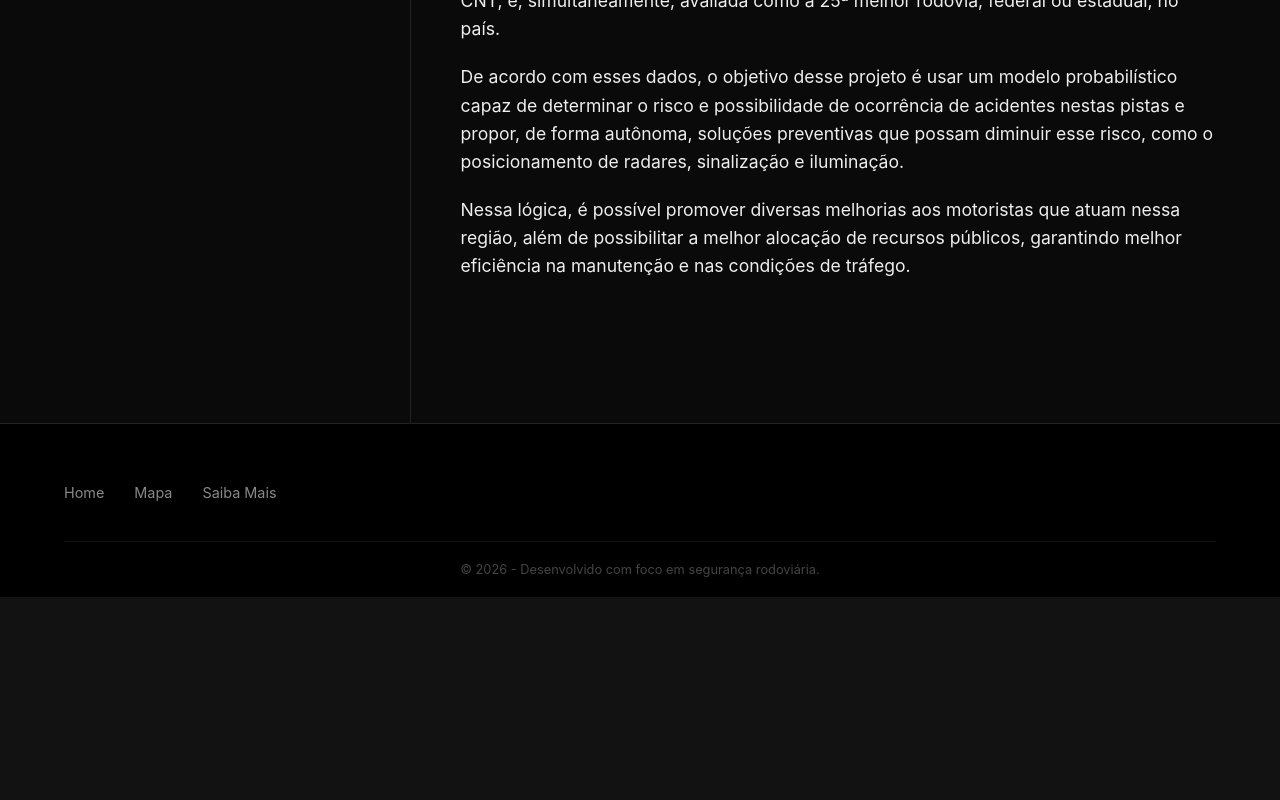
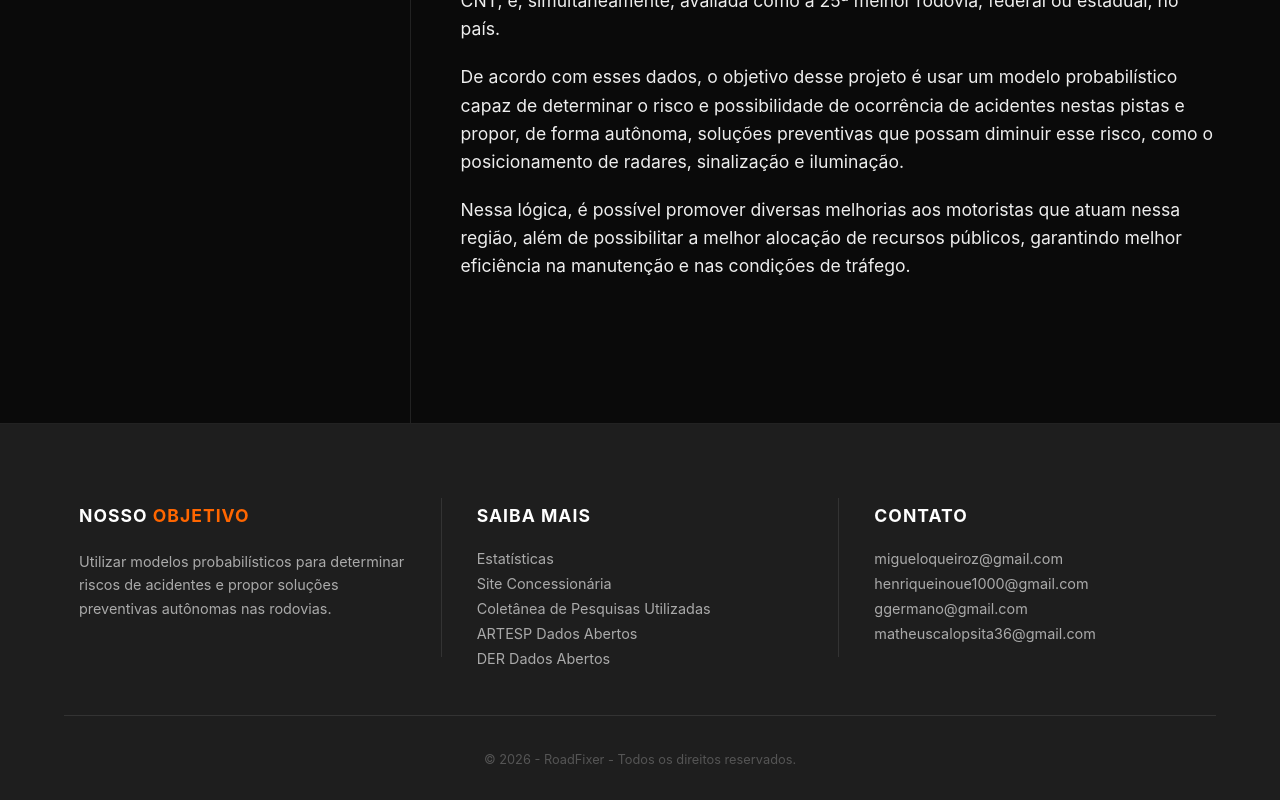
Before and after one commit to MiguelOliveira22/TCC26RoadFixer, a React (Vite) app in the folder RoadFixer/: page /saibaMais in a window 1280 px wide. Shown: the part 480-1280 px from the top of the page. Before the commit the page ends 1077 px from the top, so only its background shows below. Built offline with nearby package versions, Linux system fonts and the light colour scheme.

Commit message:
ajuste no footer

```diff
--- a/RoadFixer/src/components/Footer.jsx
+++ b/RoadFixer/src/components/Footer.jsx
@@ -5,15 +5,61 @@ export default function Footer() {
 
   return (
     <footer style={styles.footer}>
-      <div style={styles.top}>
-        <div style={styles.links}>
-          <span style={styles.link} onClick={() => navigate('/')}>Home</span>
-          <span style={styles.link} onClick={() => navigate('/mapa')}>Mapa</span>
-          <span style={styles.link} onClick={() => navigate('/saibaMais')}>Saiba Mais</span>
+      <div style={styles.topSection}>
+
+        <div style={styles.column}>
+          <h3 style={styles.columnTitle}>
+            NOSSO <span style={{ color: "var(--laranja)" }}>OBJETIVO</span>
+          </h3>
+          <p style={styles.objectiveText}>
+            Utilizar modelos probabilísticos para determinar riscos de acidentes
+            e propor soluções preventivas autônomas nas rodovias.
+          </p>
+        </div>
+
+        <div style={styles.divider}></div>
+
+        <div style={styles.column}>
+          <h3 style={styles.columnTitle}>SAIBA MAIS</h3>
+          <ul style={styles.list}>
+            <li style={styles.listItem} onClick={() => navigate('/estatisticas')}>Estatísticas</li>
+
+            <li style={styles.listItem} onClick={() => window.open('https://www.rodoviaanhanguera.com.br/', '_blank')}>
+              Site Concessionária
+            </li>
+
+            <li style={styles.listItem} onClick={() => window.open('https://link-das-pesquisas.com', '_blank')}>
+              Coletânea de Pesquisas Utilizadas
+            </li>
+
+            <li style={styles.listItem} onClick={() => window.open('https://dadosabertos.artesp.sp.gov.br/', '_blank')}>
+              ARTESP Dados Abertos
+            </li>
+
+            <li style={styles.listItem} onClick={() => window.open('https://www.der.sp.gov.br/WebSite/Servicos/DadosAbertos.aspx', '_blank')}>
+              DER Dados Abertos
+            </li>
+          </ul>
+        </div>
+
+        <div style={styles.divider}></div>
+
+
+        <div style={styles.column}>
+          <h3 style={styles.columnTitle}>CONTATO</h3>
+          <div style={styles.emailList}>
+            <span style={styles.email}>migueloqueiroz@gmail.com</span>
+            <span style={styles.email}>henriqueinoue1000@gmail.com</span>
+            <span style={styles.email}>ggermano@gmail.com</span>
+            <span style={styles.email}>matheuscalopsita36@gmail.com</span>
+          </div>
         </div>
       </div>
-      <div style={styles.bottom}>
-        © 2026 - Desenvolvido com foco em segurança rodoviária.
+
+      <div style={styles.bottomSection}>
+        <span style={styles.copyright}>
+          © 2026 - RoadFixer - Todos os direitos reservados.
+        </span>
       </div>
     </footer>
   );
@@ -21,25 +67,69 @@ export default function Footer() {
 
 const styles = {
   footer: {
-    backgroundColor: '#000',
-    padding: '60px 5% 20px 5%',
-    borderTop: '1px solid #222'
+    backgroundColor: "var(--cinza-escuro)",
+    color: "white",
+    padding: "4rem 5% 2rem",
+    borderTop: "1px solid #222",
   },
-  top: {
-    display: 'flex',
-    justifyContent: 'space-between',
-    alignItems: 'center',
-    marginBottom: '40px',
-    flexWrap: 'wrap',
-    gap: '20px'
+  topSection: {
+    display: "flex",
+    justifyContent: "space-between",
+    alignItems: "stretch",
+    gap: "20px",
+    marginBottom: "3rem",
+    flexWrap: "wrap",
   },
-  links: { display: 'flex', gap: '30px', color: '#888', fontSize: '0.9rem' },
-  link: { color: '#888', textDecoration: 'none', cursor: 'pointer' },
-  bottom: {
-    textAlign: 'center',
-    color: '#444',
-    fontSize: '0.8rem',
-    borderTop: '1px solid #111',
-    paddingTop: '20px'
-  }
+  column: {
+    flex: "1",
+    minWidth: "250px",
+    padding: "0 15px",
+  },
+  divider: {
+    width: "1px",
+    backgroundColor: "#333",
+    margin: "10px 0",
+  },
+  columnTitle: {
+    fontSize: "1.1rem",
+    fontWeight: "bold",
+    marginBottom: "1.5rem",
+    letterSpacing: "1px",
+  },
+  objectiveText: {
+    fontSize: "0.9rem",
+    color: "#aaa",
+    lineHeight: "1.6",
+  },
+  list: {
+    listStyle: "none",
+    padding: 0,
+    margin: 0,
+    display: "flex",
+    flexDirection: "column",
+    gap: "8px",
+  },
+  listItem: {
+    fontSize: "0.9rem",
+    color: "#aaa",
+    cursor: "pointer",
+  },
+  emailList: {
+    display: "flex",
+    flexDirection: "column",
+    gap: "8px",
+  },
+  email: {
+    fontSize: "0.9rem",
+    color: "#aaa",
+  },
+  bottomSection: {
+    borderTop: "1px solid #333",
+    paddingTop: "2rem",
+    textAlign: "center",
+  },
+  copyright: {
+    fontSize: "0.8rem",
+    color: "#555",
+  },
 };
```
